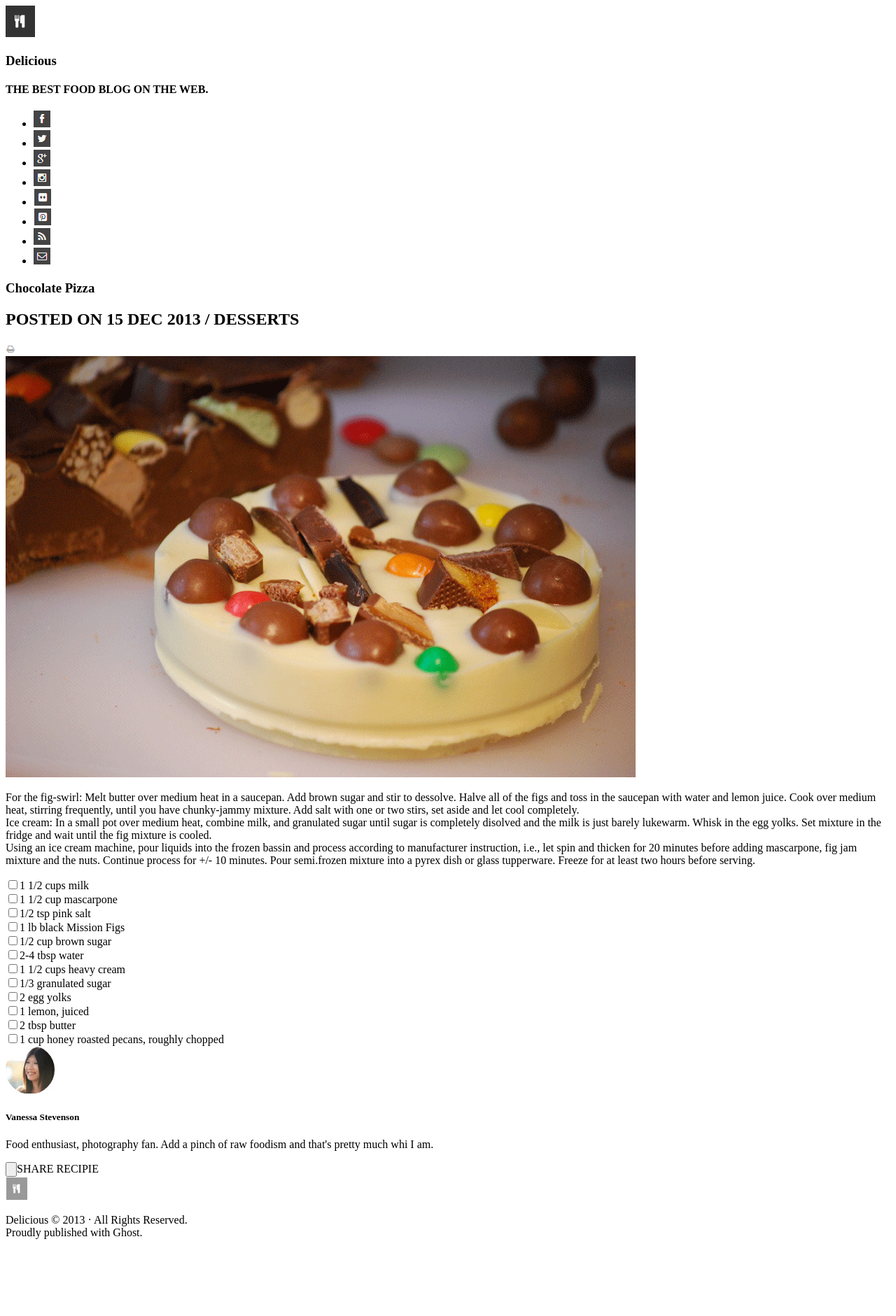
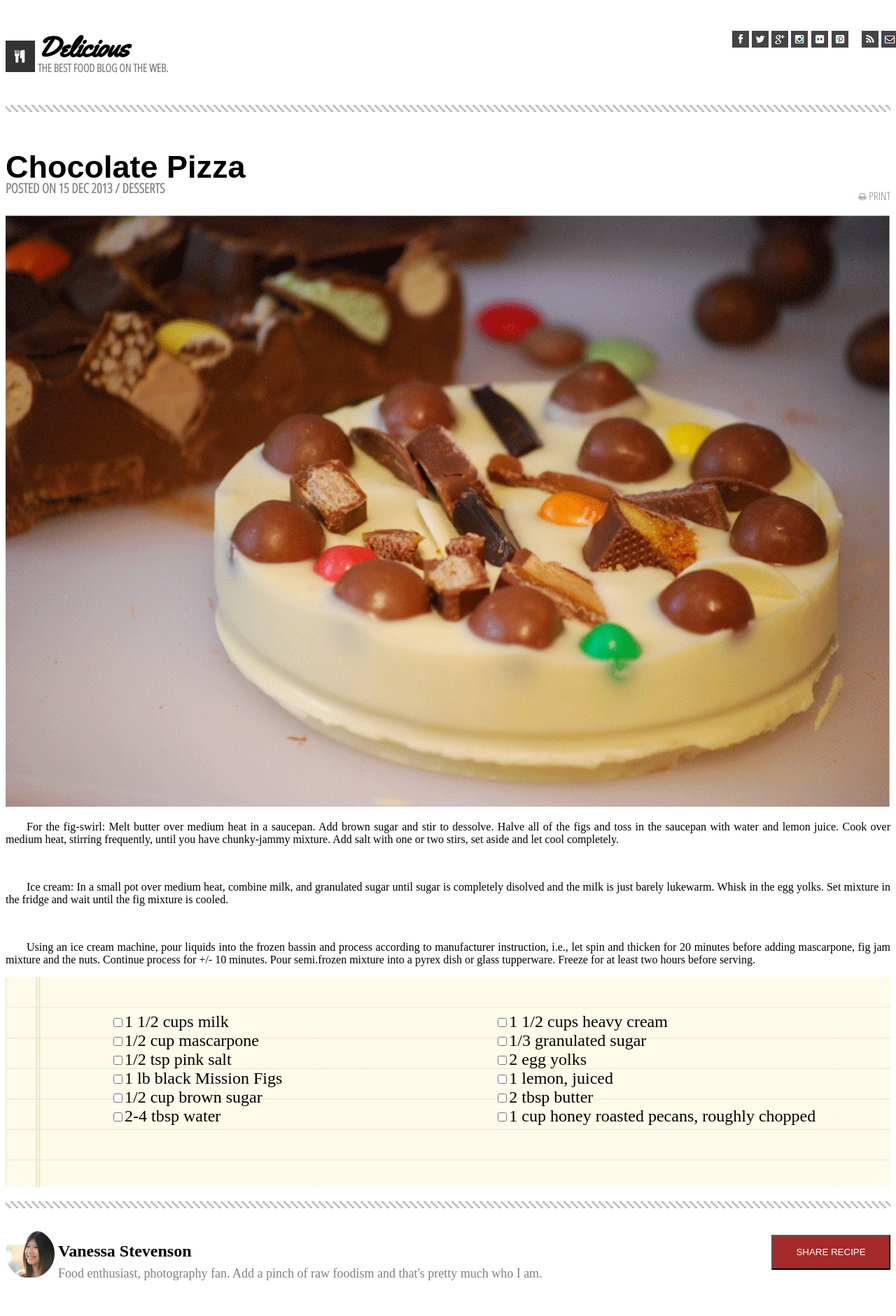
Before and after one commit to Yaqeen-stak/chocolate-pizza-1, a plain HTML site: page index.html in a window 1280 px wide. Shown: the top 1881 px of the page at 70% size. Before the commit the page ends 1787 px from the top, so only its background shows below. Drawn offline with Linux system fonts and the light colour scheme; a web font is replaced by a local one.

Commit message:
lab:10a - CSS complete

```diff
--- a/css/style.css
+++ b/css/style.css
@@ -0,0 +1,149 @@
+header {
+    background-color: white;
+    width: 100%;
+    position: fixed;
+    padding-bottom: 10px;
+    top: 0;
+    height: 100px;
+}
+header section {
+    display: inline-block;
+}
+
+#logo{
+    display: inline;
+}
+#title p{
+    text-align: left;
+    margin-left: 10px;
+}
+h3{
+    font-family: 'Yellowtail', cursive;
+    margin-bottom: -30px;
+    font-size: 40px;
+}
+h4{
+    font-family: 'Open Sans Condensed', sans-serif;
+    color: gray;
+}
+nav ul li {
+    list-style: none;
+    display: inline;
+    right: 20px;
+}
+#nav-bar{
+    float:right;
+    margin-top: 28px;
+    margin-right: 5px;
+}
+#rss-icon{
+    padding-left: 15px;
+}
+main{
+    margin-top:150px;;
+}
+h1{
+    font-family: 'Francois One', sans-serif;
+    color: black;
+    font-size: 45px;
+    margin-bottom: -25px;
+}
+h2{
+    font-family: 'Open Sans Condensed', sans-serif;
+    color: gray;
+    font-size: 19px;
+}
+.chocolate-pizza{
+    display: inline-block;
+}
+.print{
+    display: inline-block;
+    float: right;
+    color: gray;
+    margin-top: 85px;
+    font-family: 'Open Sans Condensed', sans-serif;
+}
+.print-act{
+    display: inline-block;
+}
+#pizza{
+    width: 100%;
+}
+.recipe{
+    text-align: justify;
+}
+.recipe p {
+    text-indent: 30px;
+}
+.checkbox-lists{
+    background-image: url(/img/list-bg.png);
+    background-size: cover;
+    background-repeat: no-repeat;
+    height: 300px;
+    /* background-position: 50% 50%; */
+}
+.checkbox-lists article{
+    display: inline-block;
+    padding-top: 50px;
+}
+.checkbox-lists article label{
+    padding-bottom: 20px;
+}
+
+#left{
+    margin-left: 150px;
+    font-size: x-large;
+}
+#right{
+    margin-left: 300px;
+    font-size: x-large;
+}
+.checkbox-lists article input:checked + label {
+    text-decoration: line-through;
+}
+
+.hr{
+    display: block;
+    background: url(/img/hr-img.png);
+    background-repeat: repeat-x;
+    background-size: 10px;
+    margin-top: 20px;
+}
+#vanessa{
+    display: inline;
+}
+.profile{
+    display: inline-block;
+}
+#button{
+    float: right;
+    margin-top: 30px;
+}
+#share{
+    width: 170px;
+    height: 50px;
+    background-color: brown;
+    color: white;
+}
+footer p{
+    color:gray;
+    font-size: large;
+}
+h5{
+    font-size: x-large;
+    font-weight: bold;
+    color: black;
+    margin-bottom: -10px;
+}
+footer #rights{
+    text-align: center;
+    align-content: center;
+    margin-top: 60px;
+    border-top: 1px solid lightgray;
+
+}
+#small-logo {
+    border: 10px solid;
+    border-color: white;
+    margin-top: -26px;
+}
--- a/index.html
+++ b/index.html
@@ -3,21 +3,23 @@
 <head>
     <meta charset="UTF-8">
     <meta name="viewport" content="width=device-width, initial-scale=1.0">
+    <link href="https://fonts.googleapis.com/css2?family=Yellowtail&display=swap" rel="stylesheet">
+    <link href="https://fonts.googleapis.com/css2?family=Open+Sans+Condensed:wght@300&display=swap" rel="stylesheet">
+    <link href="https://fonts.googleapis.com/css2?family=Francois+One&display=swap" rel="stylesheet">
     <link rel="stylesheet" href="css/reset.css">
     <link rel="stylesheet" href="css/style.css">
     <title>Pizza</title>
 </head>
 <body>
     <header>
-        <section>
-    <img src="img/logo.png" alt="logo">
-    <p>
+        <img src="img/logo.png" alt="logo" id='logo'>
+        <section id = "title">
+         <p>
         <h3>Delicious </h3>
         <h4>THE BEST FOOD BLOG ON THE WEB.</h4>
-
-    </p>
+         </p>
         </section>
-        <section>
+        <section id="nav-bar">
             <nav>
                 <ul>
                     <li><a href="#"><img src="img/fb-icon.png" alt="fb"></a></li>
@@ -33,35 +35,40 @@
         </section>
     </header>
     <main>
+        <section class='hr'>
+            <br>
+        </section>
+
         <section>
-                <article>
+                <article class='chocolate-pizza'>
                     <h1>Chocolate Pizza</h1>
                     <h2>POSTED ON 15 DEC 2013 / DESSERTS</h2>
-                    <img src="img/print-icon.png" alt="print">
                 </article>
-                <article>
-                        <img src="img/choco-pizza.png" alt="pizza">
-                        <p>For the fig-swirl: Melt butter over medium heat in a saucepan. Add brown sugar and stir to dessolve.
+                <article class='print'>
+                    <img src="img/print-icon.png" alt="print" class="print-act">
+                    <p class="print-act">PRINT</p>
+                </article>
+                <article class="recipe">
+                        <img src="img/choco-pizza.png" alt="pizza" id="pizza">
+                            <p>For the fig-swirl: Melt butter over medium heat in a saucepan. Add brown sugar and stir to dessolve.
                              Halve all of the figs and toss in the saucepan with water and lemon juice. Cook over medium heat,
                               stirring frequently, until you have chunky-jammy mixture. Add salt with one or two stirs,
-                               set aside and let cool completely.
+                               set aside and let cool completely.</p>
                            <br>
-                               Ice cream: In a small pot over medium heat, combine milk, and granulated sugar until
+                           <p>Ice cream: In a small pot over medium heat, combine milk, and granulated sugar until
                                sugar is completely disolved and the milk is just barely lukewarm. Whisk in the egg yolks.
-                                Set mixture in the fridge and wait until the fig mixture is cooled.
+                                Set mixture in the fridge and wait until the fig mixture is cooled.</p>
                            <br>
-                                Using an ice cream machine, pour liquids into the frozen bassin and process according to manufacturer instruction, i.e.,
+                           <p>Using an ice cream machine, pour liquids into the frozen bassin and process according to manufacturer instruction, i.e.,
                              let spin and thicken for 20 minutes before adding mascarpone, fig jam mixture and the nuts. Continue process for +/- 10 minutes.
-                             Pour semi.frozen mixture into a pyrex dish or glass tupperware. Freeze for at least two hours before serving.
-                        </p>
+                             Pour semi.frozen mixture into a pyrex dish or glass tupperware. Freeze for at least two hours before serving.</p>
                 </article>
         </section>
-            <section>
+            <section class='checkbox-lists'>
                 <article id="left">
                     <form>
-                        <input type="checkbox" id="milk"><label for="milk">1 1/2 cups milk</label>
-                        <br>
-                        <input type="checkbox" id="mascarpone"><label for="mascarpone">1 1/2 cup mascarpone</label>  <br>
+                        <input type="checkbox" id="milk"><label for="milk">1 1/2 cups milk</label>  <br>
+                        <input type="checkbox" id="mascarpone"><label for="mascarpone">1/2 cup mascarpone</label>  <br>
                         <input type="checkbox" id="salt"><label for="salt">1/2 tsp pink salt</label>  <br>
                         <input type="checkbox" id="figs"><label for="figs">1 lb black Mission Figs</label>  <br>
                         <input type="checkbox" id="brown"><label for="brown">1/2 cup brown sugar</label>  <br>
@@ -80,20 +87,26 @@
                 </article>
 
             </section>
+            <section class='hr'>
+                <br>
+            </section>
+
     </main>
     <footer>
-        <section>
-            <img src="img/van-pic.png" alt="icon">
+        <img src="img/van-pic.png" alt="icon" id='vanessa'>
+        <section class='profile'>
+            <h5>Vanessa Stevenson</h5>
             <p>
-                <h5>Vanessa Stevenson</h5>
-                Food enthusiast, photography fan. Add a pinch of raw foodism and that's pretty much whi I am.
+                Food enthusiast, photography fan. Add a pinch of raw foodism and that's pretty much who I am.
             </p>
+        </section>
+        <section id="button">
             <form>
-                <input type="button" id="share"><label for="share">SHARE RECIPIE</label>
+                <input type="button" id="share" value='SHARE RECIPE'>
             </form>
         </section>
-         <section>
-             <img src="img/small-logo.png" alt="">
+        <section id="rights">
+             <img src="img/small-logo.png" alt="small" id='small-logo'>
              <p>Delicious © 2013 · All Rights Reserved.
                  <br>
                  Proudly published with Ghost.
```
Also changed, not shown: img/hr-img.png (added).
